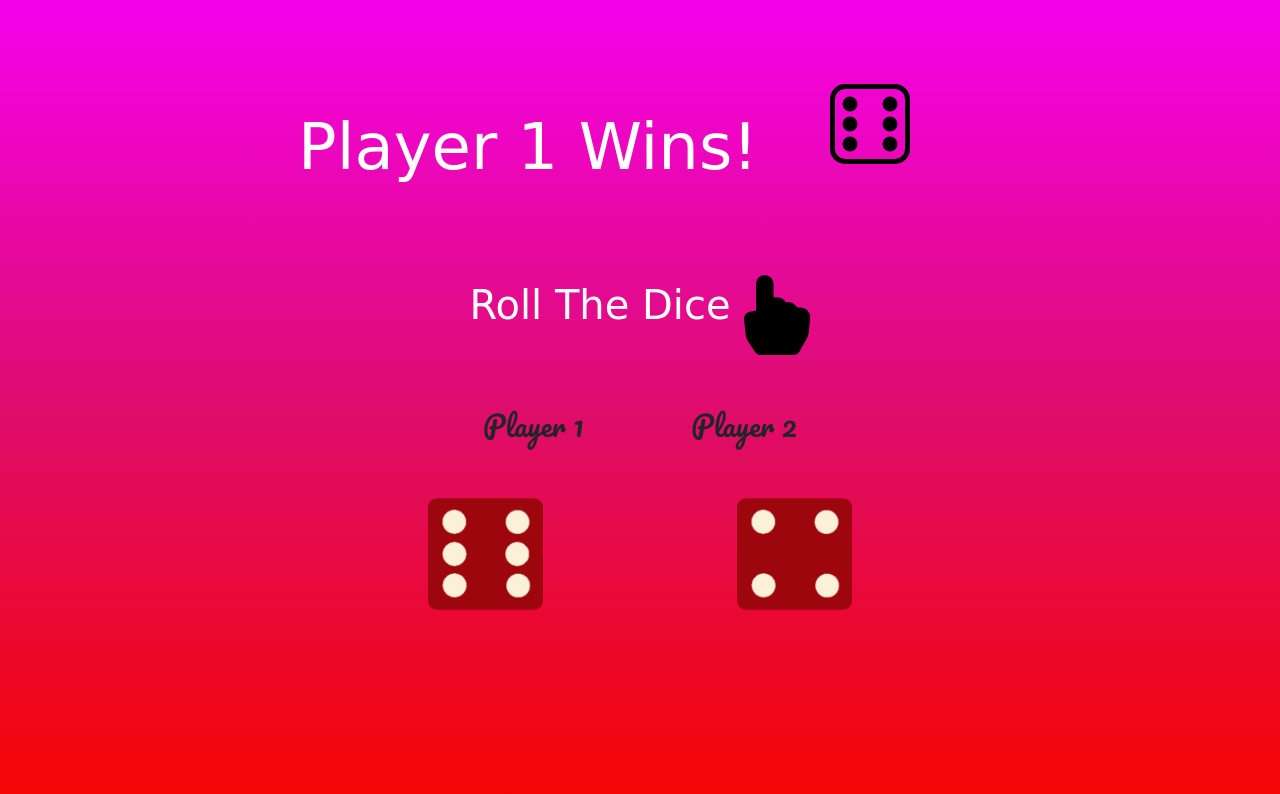
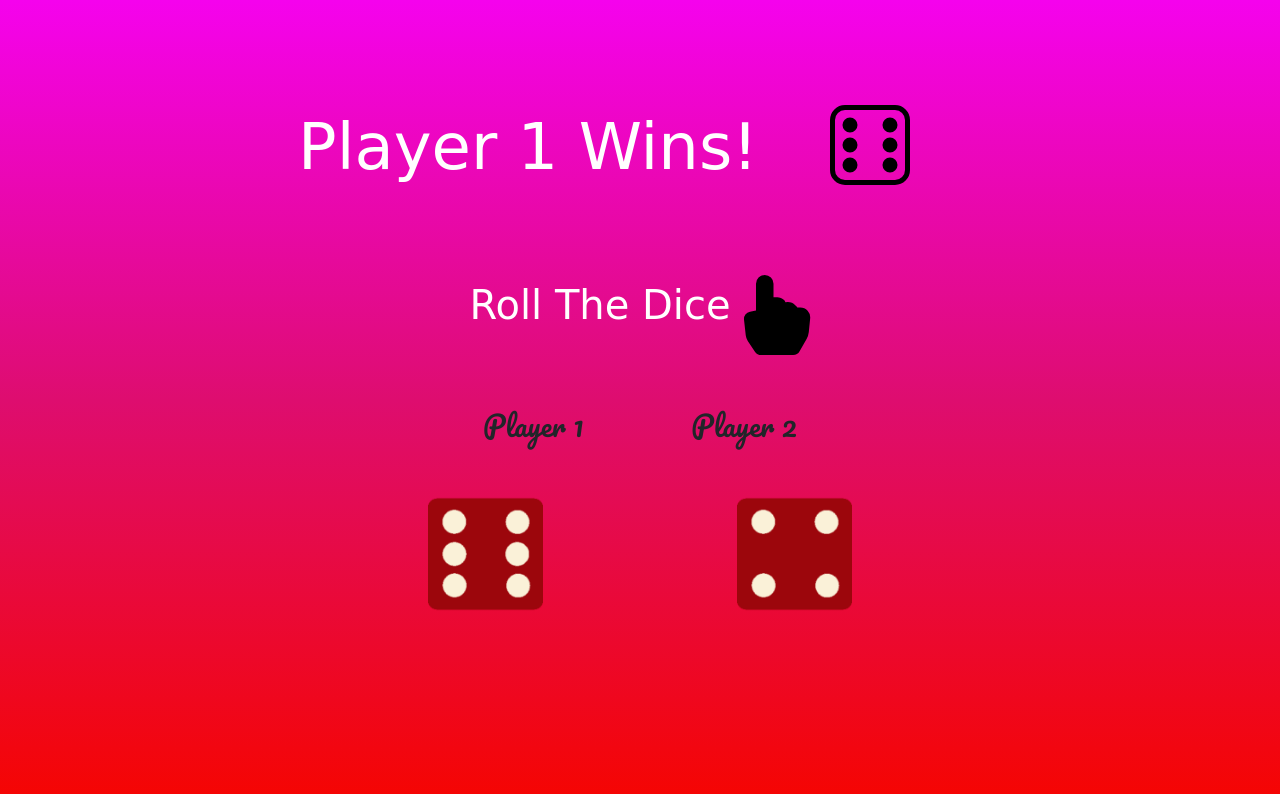
Before and after one commit to Moshe-jpg/Dice-Game, a plain HTML site: page index.html in a window 1280 px wide. Drawn offline with nearby package versions, Linux system fonts and the light colour scheme; a web font is replaced by a local one.

Commit message:
img1 position fix

```diff
--- a/styles.css
+++ b/styles.css
@@ -29,7 +29,7 @@ a {
 
 .img1 {
   position: relative;
-  top: 18%;
+  top: 30%;
 }
 
 .img1:hover {
```
